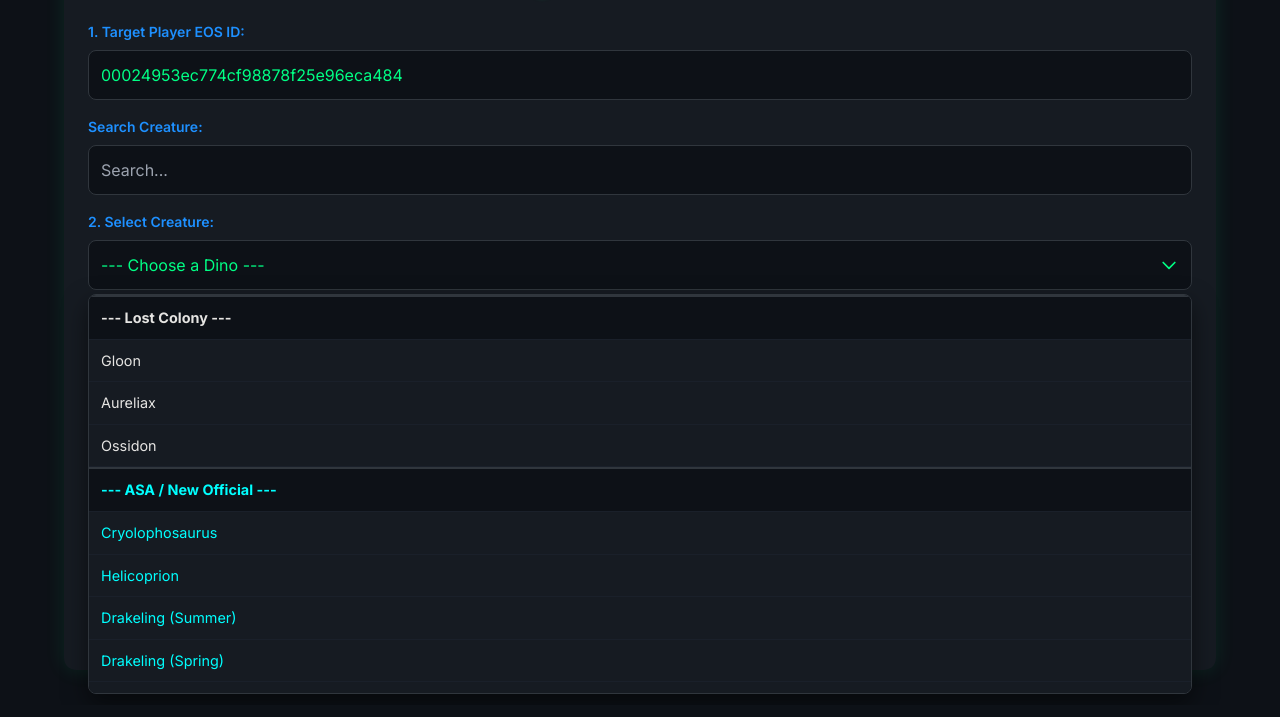
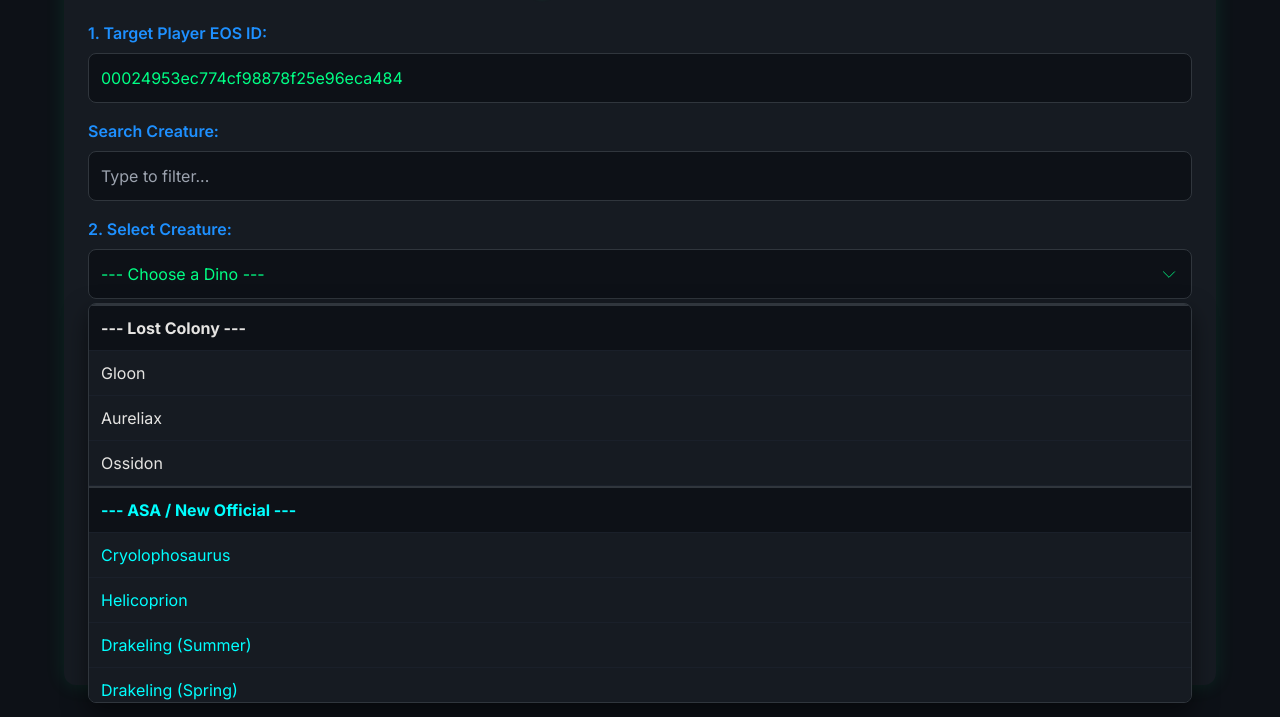
Before and after one commit to BadDaddyLennon/creature_command_generator, a plain HTML site: page index.html in a window 1280 px wide. Both pictures are taken after a click on the element "--- Choose a Dino ---". Shown: the part 95-812 px from the top of the page. Drawn offline with nearby package versions, Linux system fonts and the light colour scheme.

Commit message:
Enhance creature command generator UI and logic
Updated styles and functionality for creature command generator.

```diff
--- a/index.html
+++ b/index.html
@@ -7,21 +7,67 @@
     <script src="https://cdn.tailwindcss.com"></script>
     <link href="https://fonts.googleapis.com/css2?family=Inter:wght@400;600;700&display=swap" rel="stylesheet">
     <style>
-        body { font-family: 'Inter', sans-serif; background-color: #0d1117; color: #e6e6e6; }
-        .container-card { max-width: 90%; margin: 2rem auto; padding: 1.5rem; background-color: #161b22; border-radius: 12px; box-shadow: 0 0 20px rgba(0, 255, 133, 0.1); }
-        .neon-heading { color: #00FF85; text-shadow: 0 0 5px rgba(0, 255, 133, 0.5); }
-        .input-label { color: #1E90FF; font-size: 0.875rem; font-weight: 600; margin-bottom: 0.5rem; display: block; }
-        .input-style { background-color: #0d1117; border: 1px solid #30363d; color: #00FF85; border-radius: 8px; padding: 0.75rem; width: 100%; }
-        .command-output { background-color: #0d1117; border: 1px solid #30363d; font-family: monospace; white-space: pre-wrap; word-break: break-all; cursor: pointer; min-height: 4rem; color: #FFFFFF; padding: 1rem; border-radius: 8px; margin-top: 0.5rem; }
-        .button-primary { background-color: #00FF85; color: #0d1117; font-weight: 700; width: 100%; py: 0.75rem; border-radius: 12px; margin-top: 1rem; }
-        .button-copy { background-color: #1E90FF; color: #0d1117; font-weight: 700; width: 100%; py: 0.75rem; border-radius: 12px; margin-top: 0.5rem; }
+        /* Base Colors - Dark & Modern */
+        body {
+            font-family: 'Inter', sans-serif;
+            background-color: #0d1117;
+            color: #e6e6e6;
+        }
+        .container-card {
+            max-width: 90%;
+            margin: 2rem auto;
+            padding: 1.5rem;
+            background-color: #161b22;
+            border-radius: 12px;
+            box-shadow: 0 0 20px rgba(0, 255, 133, 0.1);
+        }
+        .neon-heading {
+            color: #00FF85;
+            text-shadow: 0 0 5px rgba(0, 255, 133, 0.5);
+        }
+        .input-label { color: #1E90FF; font-weight: 600; margin-bottom: 0.5rem; display: block; }
+        .input-style {
+            background-color: #0d1117;
+            border: 1px solid #30363d;
+            color: #00FF85;
+            border-radius: 8px;
+            padding: 0.75rem;
+            width: 100%;
+        }
+        .command-output {
+            background-color: #0d1117;
+            border: 1px solid #30363d;
+            font-family: monospace;
+            white-space: pre-wrap;
+            word-break: break-all;
+            cursor: pointer;
+            min-height: 4rem;
+            color: #FFFFFF;
+            padding: 1rem;
+            border-radius: 8px;
+        }
+        .button-primary { background-color: #00FF85; color: #0d1117; font-weight: 700; width: 100%; padding: 0.75rem; border-radius: 12px; margin-top: 1rem; }
+        .button-copy { background-color: #1E90FF; color: #0d1117; font-weight: 700; width: 100%; padding: 0.75rem; border-radius: 12px; margin-top: 0.5rem; }
 
+        /* Custom Dropdown */
         .custom-dropdown-container { position: relative; }
         #dropdownDisplay { cursor: pointer; display: flex; justify-content: space-between; align-items: center; }
-        .dropdown-content { display: none; position: absolute; background-color: #161b22; width: 100%; max-height: 400px; overflow-y: auto; border: 1px solid #30363d; border-radius: 8px; z-index: 100; margin-top: 4px; box-shadow: 0 10px 25px rgba(0,0,0,0.5); }
-        .dropdown-content li { padding: 10px 12px; cursor: pointer; border-bottom: 1px solid #1a202a; font-size: 0.9rem; }
+        .dropdown-content {
+            display: none;
+            position: absolute;
+            background-color: #161b22;
+            width: 100%;
+            max-height: 400px;
+            overflow-y: auto;
+            border: 1px solid #30363d;
+            border-radius: 8px;
+            z-index: 100;
+            margin-top: 4px;
+            box-shadow: 0 10px 25px rgba(0,0,0,0.5);
+        }
+        .dropdown-content li { padding: 10px 12px; cursor: pointer; border-bottom: 1px solid #1a202a; }
         .dropdown-content li:hover { background-color: #30363d; }
-        .dropdown-category-header { padding: 10px 12px; font-weight: 800; border-top: 2px solid #30363d; background-color: #0d1117; pointer-events: none; position: sticky; top: 0; }
+        .dropdown-category-header { padding: 10px 12px; font-weight: 800; border-top: 2px solid #30363d; background-color: #0d1117; pointer-events: none; }
 
         /* Category Colors */
         .category-lostcolony, .category-lostcolony li { color: #E5E4E2; }
@@ -32,6 +78,7 @@
         .category-s-variants, .category-s-variants li { color: #ADD8E6; }
         .category-draconic, .category-draconic li { color: #FF0000; }
         .category-island, .category-island li { color: #00FF00; }
+        .category-scorched, .category-scorched li { color: #FFFF00; }
         .category-aberration, .category-aberration li { color: #90EE90; }
         .category-aquatic, .category-aquatic li { color: #00FFFF; }
         .category-asa, .category-asa li { color: #00FFFF; }
@@ -48,19 +95,19 @@
 
         <div class="mb-4">
             <label class="input-label">1. Target Player EOS ID:</label>
-            <input type="text" id="playerInput" value="00024953ec774cf98878f25e96eca484" class="input-style">
+            <input type="text" id="playerInput" value="00024953ec774cf98878f25e96eca484" oninput="liveUpdateCommand()" class="input-style">
         </div>
 
         <div class="mb-4">
             <label class="input-label">Search Creature:</label>
-            <input type="text" id="creatureSearch" oninput="filterCreatures(this.value)" class="input-style" placeholder="Search...">
+            <input type="text" id="creatureSearch" oninput="filterCreatures(this.value)" class="input-style" placeholder="Type to filter...">
         </div>
 
         <div class="mb-4 custom-dropdown-container">
             <label class="input-label">2. Select Creature:</label>
             <div id="dropdownDisplay" class="input-style" onclick="toggleDropdown()">
                 <span id="selectedCreatureText">--- Choose a Dino ---</span>
-                <svg class="w-5 h-5" fill="none" stroke="currentColor" viewBox="0 0 24 24"><path stroke-linecap="round" stroke-linejoin="round" stroke-width="2" d="M19 9l-7 7-7-7"></path></svg>
+                <svg class="w-5 h-5" fill="none" stroke="currentColor" viewBox="0 0 24 24"><path d="M19 9l-7 7-7-7"></path></svg>
             </div>
             <div id="dropdownContent" class="dropdown-content">
                 <ul id="creatureList"></ul>
@@ -70,21 +117,21 @@
         <div class="mb-6">
             <label class="input-label">3. Creature Gender:</label>
             <div class="flex">
-                <input type="radio" id="genderFemale" name="genderRadio" value="1" checked class="hidden">
+                <input type="radio" id="genderFemale" name="genderRadio" value="1" checked onchange="liveUpdateCommand()" class="hidden">
                 <label for="genderFemale" class="radio-label">♀️ Female</label>
-                <input type="radio" id="genderMale" name="genderRadio" value="0" class="hidden">
+                <input type="radio" id="genderMale" name="genderRadio" value="0" onchange="liveUpdateCommand()" class="hidden">
                 <label for="genderMale" class="radio-label">♂️ Male</label>
             </div>
         </div>
 
         <div class="mb-4">
-            <label class="input-label">4. Final Command:</label>
-            <div id="commandOutput" class="command-output" onclick="copyCommand()">Select a creature to generate.</div>
+            <label class="input-label">4. Generated Command:</label>
+            <div id="commandOutput" class="command-output" onclick="copyCommand()">Select a creature.</div>
         </div>
 
-        <button onclick="generateCommand()" class="button-primary py-3 px-4">Generate Command</button>
-        <button onclick="copyCommand()" class="button-copy py-3 px-4">Copy Command</button>
-        <div id="statusMessage" class="mt-4 text-center text-sm opacity-0"></div>
+        <button onclick="generateCommand()" class="button-primary">Generate Command</button>
+        <button onclick="copyCommand()" class="button-copy">Copy Command</button>
+        <div id="statusMessage" class="mt-4 text-center text-sm opacity-0 transition-opacity"></div>
     </div>
 
     <script>
@@ -115,15 +162,14 @@
                 { name: "DC: Headless Hydra", path: "/DraconicChronicles/Dino/HeadlessHydra/HeadlessHydraBP.HeadlessHydraBP" },
                 { name: "DC: Elder Wyvern", path: "/DraconicChronicles/Dino/Dragon/ElderWyvernBP.ElderWyvernBP" },
                 { name: "DC: Shadow Wyvern", path: "/DraconicChronicles/Dino/ShadowWyvern/ShadowWyvern_BP.ShadowWyvern_BP" },
+                { name: "DC: Lightning Wyvern", path: "/DraconicChronicles/Dino/LightningWyvern/Wyvern_Character_BP_Lightning1.Wyvern_Character_BP_Lightning1" },
+                { name: "DC: Ember Wyvern", path: "/DraconicChronicles/Dino/EmberWyvern/CrystalWyvern_Character_BP_Ember1.CrystalWyvern_Character_BP_Ember1" },
                 { name: "DC: Blood Storm Dragon", path: "/DraconicChronicles/Dino/Gigant/BloodStormDragon.BloodStormDragon" },
                 { name: "DC: Blood Wyvern", path: "/DraconicChronicles/Dino/BloodWyvern/CrystalWyvern_Character_BP_Blood1.CrystalWyvern_Character_BP_Blood1" },
                 { name: "DC: Dragonkin", path: "/DraconicChronicles/Dino/Dragonkin/DragonKinBP.DragonKinBP" },
-                { name: "DC: Ember Wyvern", path: "/DraconicChronicles/Dino/EmberWyvern/CrystalWyvern_Character_BP_Ember1.CrystalWyvern_Character_BP_Ember1" },
-                { name: "DC: Fire Wyvern", path: "/DraconicChronicles/Dino/FireWyvern/Wyvern_Character_BP_Fire1.Wyvern_Character_BP_Fire1" },
                 { name: "DC: Flameforge Dragon", path: "/DraconicChronicles/Dino/FlameforgeDragon/FlameforgeDragonBP.FlameforgeDragonBP" },
                 { name: "DC: Frost Wyvern", path: "/DraconicChronicles/Dino/FrostWyvern/Ragnarok_Wyvern_Override_Ice1.Ragnarok_Wyvern_Override_Ice1" },
                 { name: "DC: Inferno Wyvern", path: "/DraconicChronicles/Dino/Wyvern/InfernoWyvernBP.InfernoWyvernBP" },
-                { name: "DC: Lightning Wyvern", path: "/DraconicChronicles/Dino/LightningWyvern/Wyvern_Character_BP_Lightning1.Wyvern_Character_BP_Lightning1" },
                 { name: "DC: Poison Wyvern", path: "/DraconicChronicles/Dino/PoisonWyvern/Wyvern_Character_BP_Poison1.Wyvern_Character_BP_Poison1" },
                 { name: "DC: Polar Dragon", path: "/DraconicChronicles/Dino/PolarDragon/PolarDragonBP.PolarDragonBP" },
                 { name: "DC: Rejuvenating Dragon", path: "/DraconicChronicles/Dino/RejuvenatingDragon/RejuvenatingDragonBP.RejuvenatingDragonBP" },
@@ -148,21 +194,36 @@
                 { name: "Seahorse", path: "/AstraeosCreatures/Seahorse/Seahorse_Character_BP.Seahorse_Character_BP" },
                 { name: "Cyclops", path: "/AstraeosCreatures/Cyclops/Cyclops_Character_BP.Cyclops_Character_BP" }
             ],
-            "Modded / Others": [
-                { name: "Thorax Spider (Jungle)", path: "/CyrusJumpingSpider/Content/Spider/Jumper/Variants/Jungle/JungleThoraxSpider_Character_BP.JungleThoraxSpider_Character_BP" },
-                { name: "Thorax Spider (Snow)", path: "/CyrusJumpingSpider/Content/Spider/Jumper/Variants/Jungle/SnowThoraxSpider_Character_BP.SnowThoraxSpider_Character_BP" },
-                { name: "Thorax Spider (Cute)", path: "/CyrusJumpingSpider/Content/Spider/Jumper/CuteThoraxSpider_Character_BP.CuteThoraxSpider_Character_BP" },
-                { name: "Glaucus (Sea Slug)", path: "/Glaucus/Content/Glaucus_Character_BP.Glaucus_Character_BP" },
-                { name: "Drakara (Standard)", path: "/Skyshroud_Drakara/Dinos/Drakara/Drakara_Character_BP.Drakara_Character_BP" },
-                { name: "Drakara (Dwarfs)", path: "/Skyshroud_Dinos/Drakara/Drakara_Character_BP_Dwarfs.Drakara_Character_BP_Dwarfs" },
-                { name: "Drakara (Aberrant)", path: "/Skyshroud_Dinos/Drakara/Drakara_Character_BP_Aberrant.Drakara_Character_BP_Aberrant" },
-                { name: "Drakara (Bloodfang)", path: "/Skyshroud_Dinos/Drakara/Drakara_Character_BP_Bloodfang.Drakara_Character_BP_Bloodfang" },
-                { name: "Drakara (Arctic)", path: "/Skyshroud_Dinos/Drakara/Drakara_Character_BP_Arctic.Drakara_Character_BP_Arctic" },
-                { name: "Moro Raptor", path: "/Moros_Indomitable_Duo/IndominusRex/IndoRaptor/IndoRaptorBlueprints/MoroRaptor_Character_BP.MoroRaptor_Character_BP" },
-                { name: "Moro Raptor (Gen 2)", path: "/Moros_Indomitable_Duo/IndominusRex/IndoRaptor/IndoRaptorBlueprints/Gen2MoroRaptor.Gen2MoroRaptor" },
-                { name: "Moros Rex", path: "/Moros_Indomitable_Duo/IndominusRex/Models/MorosRex_Character_BP.MorosRex_Character_BP" },
-                { name: "Moros Rex (Gen 2)", path: "/Moros_Indomitable_Duo/MoroRex_Gen2/Blueprints/MoroRexGen2_Character_BP.MoroRexGen2_Character_BP" },
-                { name: "Moros Nothosaurus", path: "/Moros_Nothosaurus/Dinos/Blueprints/MorosNothosaurus_Character_BP.MorosNothosaurus_Character_BP" }
+            "The Island (Official)": [
+                { name: "Achatina", path: "/Game/PrimalEarth/Dinos/Achatina/Achatina_Character_BP.Achatina_Character_BP" },
+                { name: "Ankylosaurus", path: "/Game/PrimalEarth/Dinos/Ankylo/Ankylo_Character_BP.Ankylo_Character_BP" },
+                { name: "Araneo (Spider)", path: "/Game/PrimalEarth/Dinos/Spider-Araneo/SpiderS_Character_BP.SpiderS_Character_BP" },
+                { name: "Archaeopteryx", path: "/Game/PrimalEarth/Dinos/Archaeopteryx/Archa_Character_BP.Archa_Character_BP" },
+                { name: "Argentavis", path: "/Game/PrimalEarth/Dinos/Argentavis/Argent_Character_BP.Argent_Character_BP" },
+                { name: "Arthropluera", path: "/Game/PrimalEarth/Dinos/Arthropluera/Arthro_Character_BP.Arthro_Character_BP" },
+                { name: "Baryonyx", path: "/Game/PrimalEarth/Dinos/Baryonyx/Baryonyx_Character_BP.Baryonyx_Character_BP" },
+                { name: "Beelzebufo", path: "/Game/PrimalEarth/Dinos/Beelzebufo/Toad_Character_BP.Toad_Character_BP" },
+                { name: "Brontosaurus", path: "/Game/PrimalEarth/Dinos/Sauropod/Sauropod_Character_BP.Sauropod_Character_BP" },
+                { name: "Carbonemys", path: "/Game/PrimalEarth/Dinos/Turtle/Turtle_Character_BP.Turtle_Character_BP" },
+                { name: "Carnotaurus", path: "/Game/PrimalEarth/Dinos/Carno/Carno_Character_BP.Carno_Character_BP" },
+                { name: "Castoroides", path: "/Game/PrimalEarth/Dinos/Beaver/Beaver_Character_BP.Beaver_Character_BP" },
+                { name: "Dilophosaur", path: "/Game/PrimalEarth/Dinos/Dilo/Dilo_Character_BP.Dilo_Character_BP" },
+                { name: "Dimetrodon", path: "/Game/PrimalEarth/Dinos/Dimetrodon/Dimetrodon_Character_BP.Dimetrodon_Character_BP" },
+                { name: "Dimorphodon", path: "/Game/PrimalEarth/Dinos/Dimorphodon/Dimorph_Character_BP.Dimorph_Character_BP" },
+                { name: "Dodo", path: "/Game/PrimalEarth/Dinos/Dodo/Dodo_Character_BP.Dodo_Character_BP" },
+                { name: "Doedicurus", path: "/Game/PrimalEarth/Dinos/Doed/Doed_Character_BP.Doed_Character_BP" },
+                { name: "Dung Beetle", path: "/Game/PrimalEarth/Dinos/DungBeetle/DungBeetle_Character_BP.DungBeetle_Character_BP" },
+                { name: "Giganotosaurus", path: "/Game/PrimalEarth/Dinos/Gigant/Gigant_Character_BP.Gigant_Character_BP" },
+                { name: "Mammoth", path: "/Game/PrimalEarth/Dinos/Mammoth/Mammoth_Character_BP.Mammoth_Character_BP" },
+                { name: "Megalosaurus", path: "/Game/PrimalEarth/Dinos/Megalosaurus/Megalosaurus_Character_BP.Megalosaurus_Character_BP" },
+                { name: "Rex", path: "/Game/PrimalEarth/Dinos/Rex/Rex_Character_BP.Rex_Character_BP" },
+                { name: "Spinosaurus", path: "/Game/PrimalEarth/Dinos/Spino/Spino_Character_BP.Spino_Character_BP" },
+                { name: "Stegosaurus", path: "/Game/PrimalEarth/Dinos/Stego/Stego_Character_BP.Stego_Character_BP" },
+                { name: "Tek Rex", path: "/Game/PrimalEarth/Dinos/Rex/Rex_Character_BP_Tek.Rex_Character_BP_Tek" },
+                { name: "Thylacoleo", path: "/Game/PrimalEarth/Dinos/Thylacoleo/Thylacoleo_Character_BP.Thylacoleo_Character_BP" },
+                { name: "Triceratops", path: "/Game/PrimalEarth/Dinos/Trike/Trike_Character_BP.Trike_Character_BP" },
+                { name: "Woolly Rhino", path: "/Game/PrimalEarth/Dinos/Rhino/Rhino_Character_BP.Rhino_Character_BP" },
+                { name: "Yutyrannus", path: "/Game/PrimalEarth/Dinos/Yutyrannus/Yutyrannus_Character_BP.Yutyrannus_Character_BP" }
             ],
             "Aberration (Official)": [
                 { name: "Bulbdog", path: "/Game/Aberration/Dinos/LanternPug/LanternPug_Character_BP.LanternPug_Character_BP" },
@@ -184,13 +245,20 @@
                 { name: "Snow Owl", path: "/Game/Extinction/Dinos/SnowOwl/SnowOwl_Character_BP.SnowOwl_Character_BP" },
                 { name: "Velonasaur", path: "/Game/Extinction/Dinos/Spiker/Spiker_Character_BP.Spiker_Character_BP" }
             ],
-            "The Island / Aquatic": [
-                { name: "Argentavis", path: "/Game/PrimalEarth/Dinos/Argentavis/Argent_Character_BP.Argent_Character_BP" },
-                { name: "Ankylosaurus", path: "/Game/PrimalEarth/Dinos/Ankylo/Ankylo_Character_BP.Ankylo_Character_BP" },
-                { name: "Rex", path: "/Game/PrimalEarth/Dinos/Rex/Rex_Character_BP.Rex_Character_BP" },
-                { name: "Giganotosaurus", path: "/Game/PrimalEarth/Dinos/Gigant/Gigant_Character_BP.Gigant_Character_BP" },
+            "Scorched Earth (Official)": [
+                { name: "Deathworm", path: "/Game/ScorchedEarth/Dinos/Deathworm/Deathworm_Character_BP.Deathworm_Character_BP" },
+                { name: "Jerboa", path: "/Game/ScorchedEarth/Dinos/Jerboa/Jerboa_Character_BP.Jerboa_Character_BP" },
+                { name: "Mantis", path: "/Game/ScorchedEarth/Dinos/Mantis/Mantis_Character_BP.Mantis_Character_BP" },
+                { name: "Morellatops", path: "/Game/ScorchedEarth/Dinos/Morellatops/Morellatops_Character_BP.Morellatops_Character_BP" },
+                { name: "Phoenix", path: "/Game/ScorchedEarth/Dinos/Phoenix/Phoenix_Character_BP.Phoenix_Character_BP" },
+                { name: "Rock Elemental", path: "/Game/ScorchedEarth/Dinos/RockGolem/RockGolem_Character_BP.RockGolem_Character_BP" }
+            ],
+            "Aquatic & Marine": [
                 { name: "Tusoteuthis (Squid)", path: "/Game/PrimalEarth/Dinos/Tusoteuthis/Tusoteuthis_Character_BP.Tusoteuthis_Character_BP" },
-                { name: "Mosasaurus", path: "/Game/PrimalEarth/Dinos/Mosasaurus/Mosa_Character_BP.Mosas_Character_BP" }
+                { name: "Mosasaurus", path: "/Game/PrimalEarth/Dinos/Mosasaurus/Mosa_Character_BP.Mosas_Character_BP" },
+                { name: "Basilosaurus", path: "/Game/PrimalEarth/Dinos/Basilosaurus/Basilosaurus_Character_BP.Basilosaurus_Character_BP" },
+                { name: "Megalodon", path: "/Game/PrimalEarth/Dinos/Megalodon/Megalodon_Character_BP.Megalodon_Character_BP" },
+                { name: "Plesiosaurus", path: "/Game/PrimalEarth/Dinos/Plesiosaur/Plesiosaur_Character_BP.Plesiosaur_Character_BP" }
             ],
             "S-Dino Variants": [
                 { name: "S-Fire Lion", path: "/SDinoVariantsFantasticTames/Assets/CoreBlueprints/Creatures/S-FireLion/S-FireLion_Character_BP.S-FireLion_Character_BP" },
@@ -204,7 +272,21 @@
                 { name: "S-Fire Wyvern", path: "/SDinoVariants/S-Wyvern/S-Wyvern_Character_BP_Fire.S-Wyvern_Character_BP_Fire" },
                 { name: "S-Lightning Wyvern", path: "/SDinoVariants/S-Wyvern/S-Wyvern_Character_BP_Lightning.S-Wyvern_Character_BP_Lightning" },
                 { name: "S-Ice Wyvern", path: "/SDinoVariants/S-IceWyvern/S-Wyvern_Character_BP_Ice.S-Wyvern_Character_BP_Ice" },
-                { name: "S-Poison Wyvern", path: "/SDinoVariants/S-Wyvern/S-Wyvern_Character_BP_Poison.S-Wyvern_Character_BP_Poison" }
+                { name: "S-Poison Wyvern", path: "/SDinoVariants/S-Wyvern/S-Wyvern_Character_BP_Poison.S-Wyvern_Character_BP_Poison" },
+                { name: "S-Rockdrake", path: "/SDinoVariants/S-Rockdrake/S-RockDrake_Character_BP.S-RockDrake_Character_BP" }
+            ],
+            "Modded / Others": [
+                { name: "Gen 2 Moro Raptor", path: "/Moros_Indomitable_Duo/IndominusRex/IndoRaptor/IndoRaptorBlueprints/Gen2MoroRaptor.Gen2MoroRaptor" },
+                { name: "Gen 2 Moros Rex", path: "/Moros_Indomitable_Duo/MoroRex_Gen2/Blueprints/MoroRexGen2_Character_BP.MoroRexGen2_Character_BP" },
+                { name: "Moro Raptor", path: "/Moros_Indomitable_Duo/IndominusRex/IndoRaptor/IndoRaptorBlueprints/MoroRaptor_Character_BP.MoroRaptor_Character_BP" },
+                { name: "Moros Rex", path: "/Moros_Indomitable_Duo/IndominusRex/Models/MorosRex_Character_BP.MorosRex_Character_BP" },
+                { name: "Thorax Spider (Jungle)", path: "/CyrusJumpingSpider/Content/Spider/Jumper/Variants/Jungle/JungleThoraxSpider_Character_BP.JungleThoraxSpider_Character_BP" },
+                { name: "Thorax Spider (Snow)", path: "/CyrusJumpingSpider/Content/Spider/Jumper/Variants/Jungle/SnowThoraxSpider_Character_BP.SnowThoraxSpider_Character_BP" },
+                { name: "Thorax Spider (Cute)", path: "/CyrusJumpingSpider/Content/Spider/Jumper/CuteThoraxSpider_Character_BP.CuteThoraxSpider_Character_BP" },
+                { name: "Glaucus (Sea Slug)", path: "/Glaucus/Content/Glaucus_Character_BP.Glaucus_Character_BP" },
+                { name: "Drakara (Standard)", path: "/Skyshroud_Drakara/Dinos/Drakara/Drakara_Character_BP.Drakara_Character_BP" },
+                { name: "Drakara (Bloodfang)", path: "/Skyshroud_Dinos/Drakara/Drakara_Character_BP_Bloodfang.Drakara_Character_BP_Bloodfang" },
+                { name: "Moros Nothosaurus", path: "/Moros_Nothosaurus/Dinos/Blueprints/MorosNothosaurus_Character_BP.MorosNothosaurus_Character_BP" }
             ]
         };
 
@@ -213,11 +295,13 @@
             "ASA / New Official": "category-asa",
             "Draconic Chronicles (DC)": "category-draconic",
             "Astraeos Additions": "category-astraeos",
-            "Modded / Others": "category-modded",
             "Aberration (Official)": "category-aberration",
             "Extinction (Official)": "category-extinction",
-            "The Island / Aquatic": "category-island",
-            "S-Dino Variants": "category-s-variants"
+            "The Island (Official)": "category-island",
+            "Scorched Earth (Official)": "category-scorched",
+            "Aquatic & Marine": "category-aquatic",
+            "S-Dino Variants": "category-s-variants",
+            "Modded / Others": "category-modded"
         };
 
         let selectedPath = "";
@@ -271,6 +355,8 @@
             document.getElementById('commandOutput').textContent = cmd;
         }
 
+        function liveUpdateCommand() { if(selectedPath) generateCommand(); }
+
         function copyCommand() {
             const text = document.getElementById('commandOutput').textContent;
             if (text.includes("Select")) return;
```
